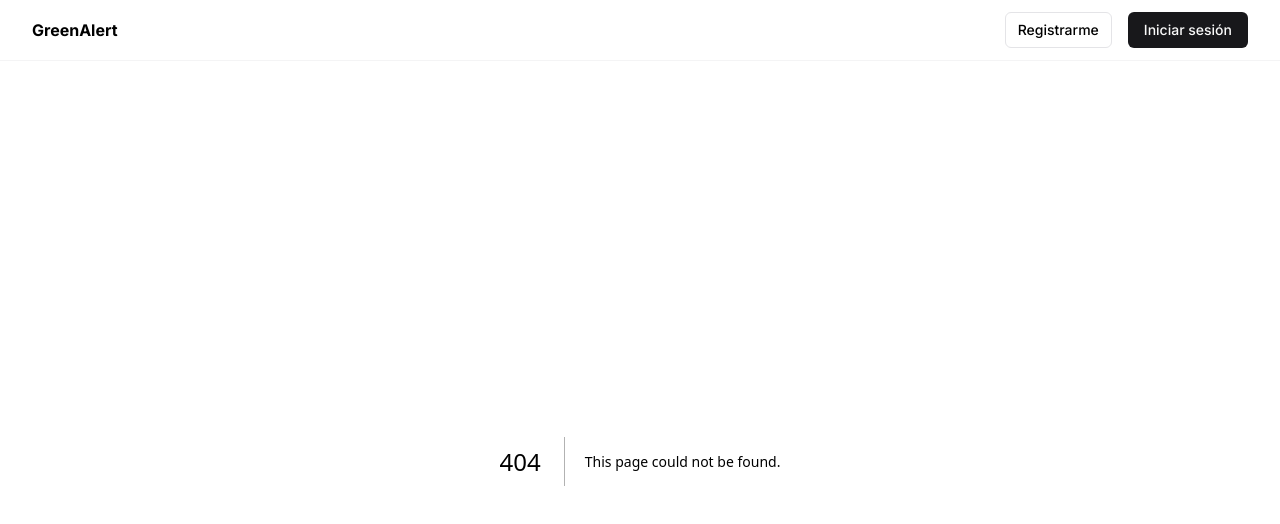
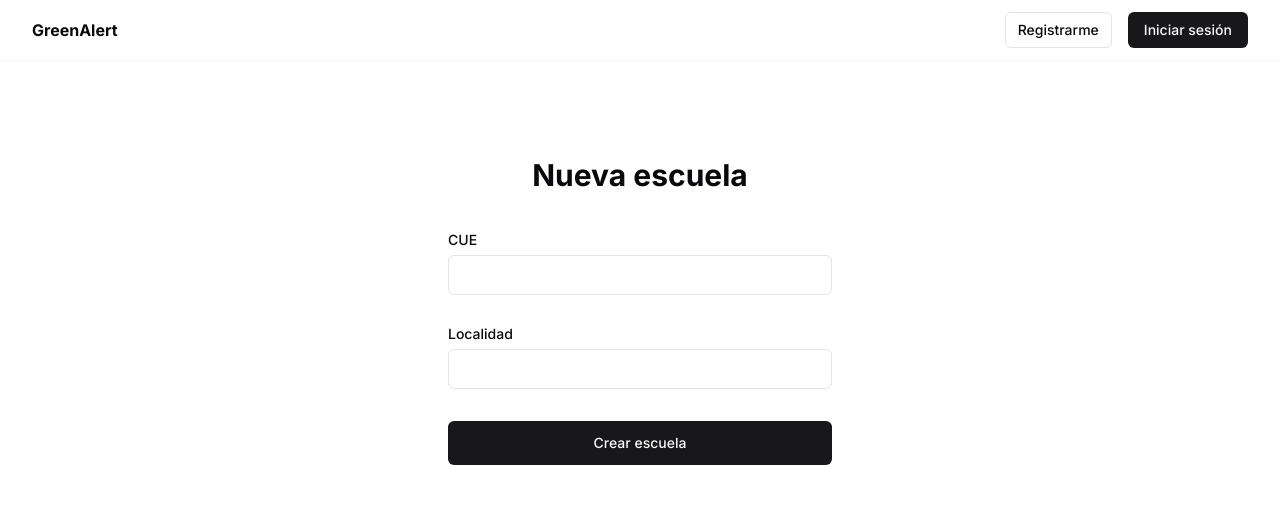
Before and after one commit to lgaieta/greenalert, a Next.js app: page /escuelas/crear in a window 1280 px wide. Before the commit this address had no page. Shown: the top 524 px of the page. Built offline with nearby package versions, Linux system fonts and the light colour scheme; some icons are missing.

Commit message:
Added new school page with form (no logic)

```diff
--- /dev/null
+++ b/app/escuelas/crear/page.tsx
@@ -0,0 +1,16 @@
+import NewSchoolForm from '@/components/new-school-form'
+
+function CreateSchool() {
+    return (
+        <main className='flex gap-4 justify-center items-center h-full w-full py-12 lg:py-24'>
+            <div className='flex flex-col items-center w-full space-y-10'>
+                <header className='max-w-sm flex flex-col gap-2 text-center'>
+                    <h1 className='text-3xl font-bold'>Nueva escuela</h1>
+                </header>
+                <NewSchoolForm />
+            </div>
+        </main>
+    )
+}
+
+export default CreateSchool
--- /dev/null
+++ b/components/new-school-form.tsx
@@ -0,0 +1,47 @@
+'use client'
+
+import { Button } from '@/components/ui/button'
+import { Input } from '@/components/ui/input'
+import { Label } from '@/components/ui/label'
+import { useFormStatus } from 'react-dom'
+
+function NewSchoolForm() {
+    return (
+        <form className='flex flex-col gap-8 items-center w-full'>
+            <div className='max-w-sm flex flex-col gap-2 w-full'>
+                <Label htmlFor='cue'>CUE</Label>
+                <Input
+                    id='cue'
+                    name='cue'
+                    required
+                />
+            </div>
+            <div className='max-w-sm flex flex-col gap-2 w-full'>
+                <Label htmlFor='locality'>Localidad</Label>
+                <Input
+                    id='locality'
+                    name='locality'
+                    required
+                />
+            </div>
+            <SubmitButton />
+        </form>
+    )
+}
+
+function SubmitButton() {
+    const { pending } = useFormStatus()
+
+    return (
+        <Button
+            className='w-full max-w-sm'
+            size='lg'
+            type='submit'
+            disabled={pending}
+        >
+            Crear escuela
+        </Button>
+    )
+}
+
+export default NewSchoolForm
```
